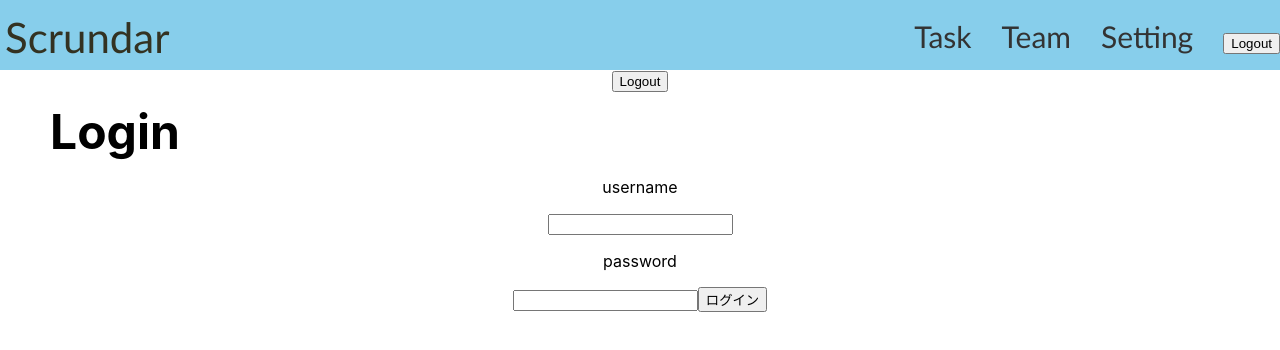
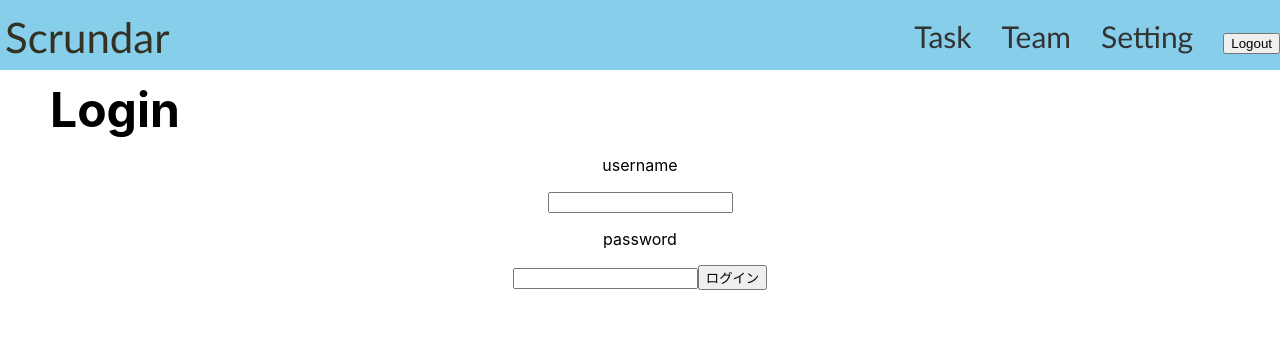
Before and after one commit to Frappuccino2316/calendar-app, a React (Create React App) app in the folder frontend/: page /login in a window 1280 px wide. Shown: the top 350 px of the page. Built offline with nearby package versions, Linux system fonts and the light colour scheme; no server answers.

Commit message:
Logoutを削除

```diff
--- a/frontend/src/App.tsx
+++ b/frontend/src/App.tsx
@@ -3,7 +3,6 @@ import { BrowserRouter as Router, Route } from 'react-router-dom';
 import Auth from 'components/Auth';
 import Home from 'pages/Home';
 import Login from 'pages/Login';
-import Logout from 'components/Logout';
 import Header from 'components/Header';
 import './App.css';
 
@@ -12,7 +11,6 @@ function App() {
     <div className="App">
       <Router>
         <Header />
-        <Logout />
         <Route exact path="/login" component={Login} />
         <Auth>
           <Route exact path="/" component={Home} />
```
